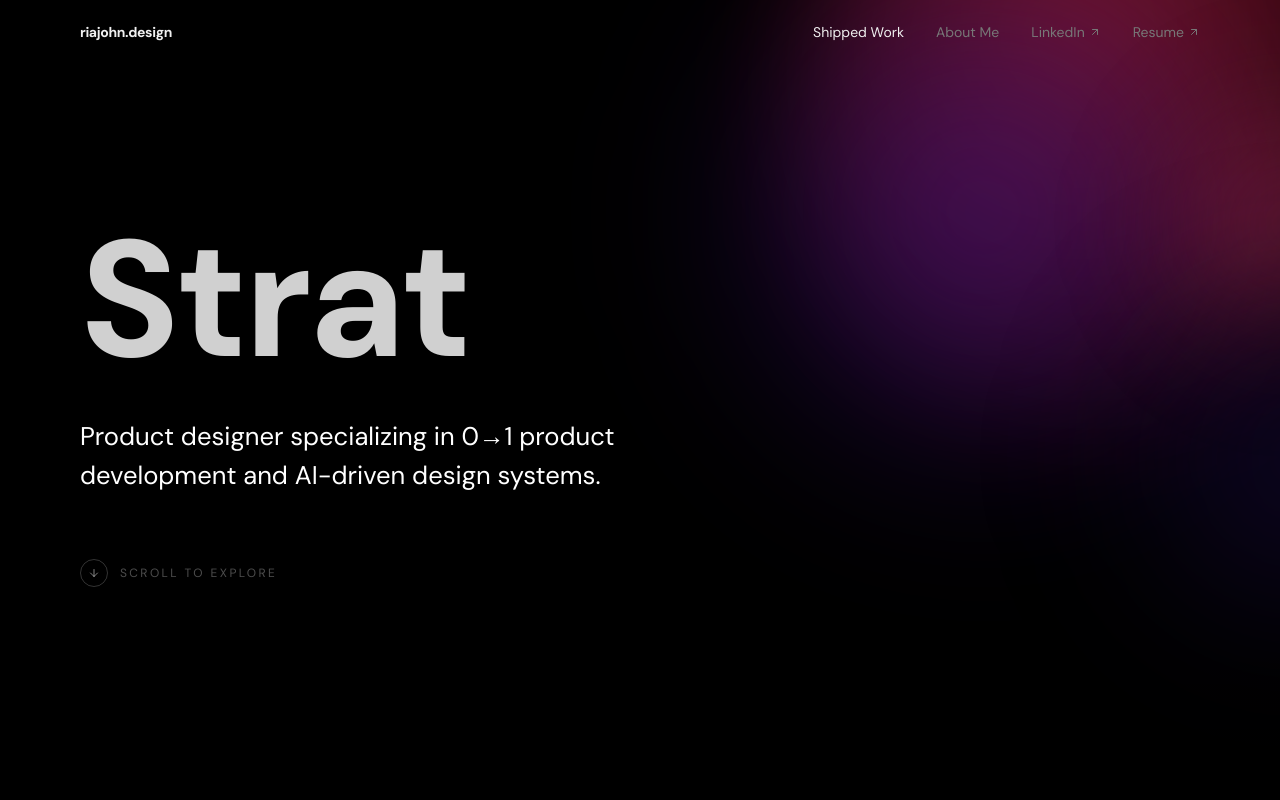
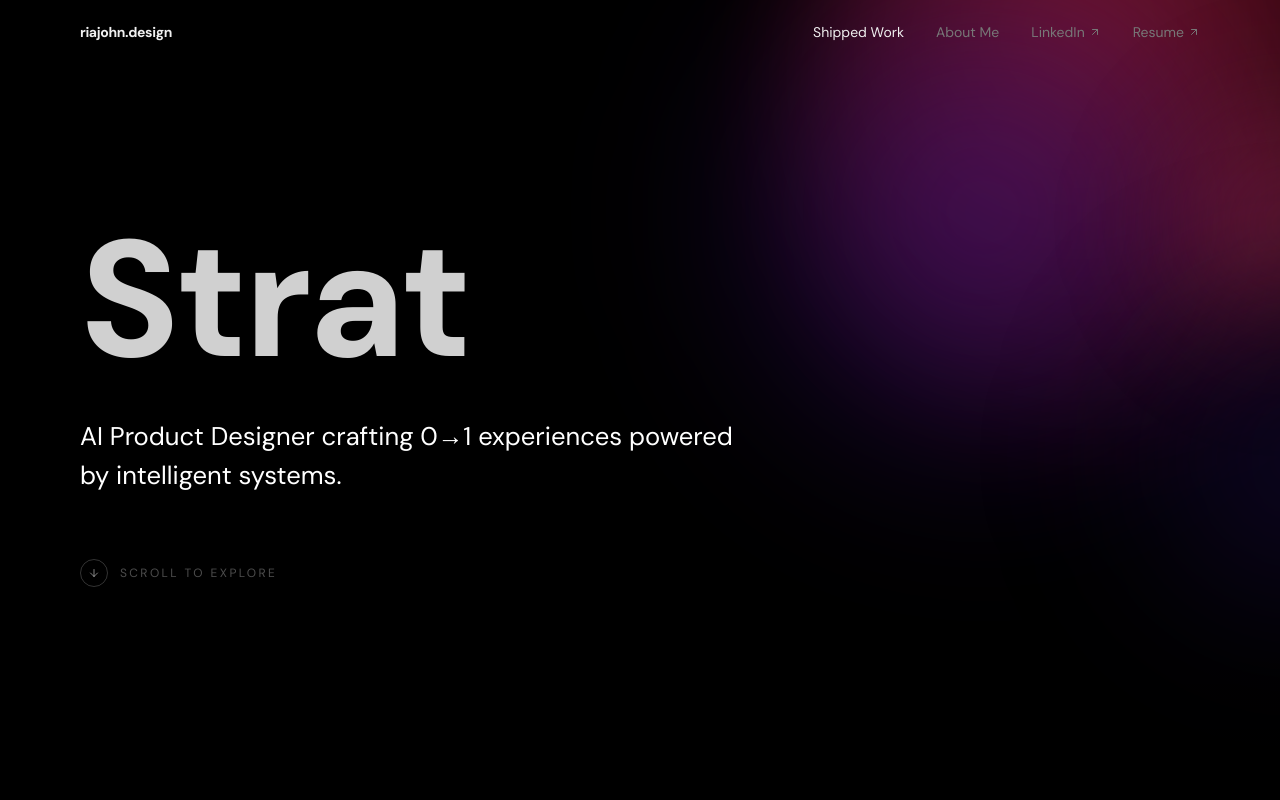
Before and after one commit to riajohndesign/Portfolio-Ria-, a React (Vite) app: page / in a window 1280 px wide. Shown: the top 800 px of the page. Built offline with nearby package versions, Linux system fonts and the light colour scheme.

Commit message:
Update hero tagline copy

```diff
--- a/src/app/components/HomePage.tsx
+++ b/src/app/components/HomePage.tsx
@@ -592,7 +592,7 @@ export function HomePage() {
               className="mt-6 text-white"
               style={{ fontSize: "clamp(18px, 2vw, 28px)", maxWidth: "680px", lineHeight: 1.5 }}
             >
-              Product designer specializing in 0→1 product development and AI-driven design systems.
+              AI Product Designer crafting 0→1 experiences powered by intelligent systems.
             </motion.p>
           </motion.div>
 
```
